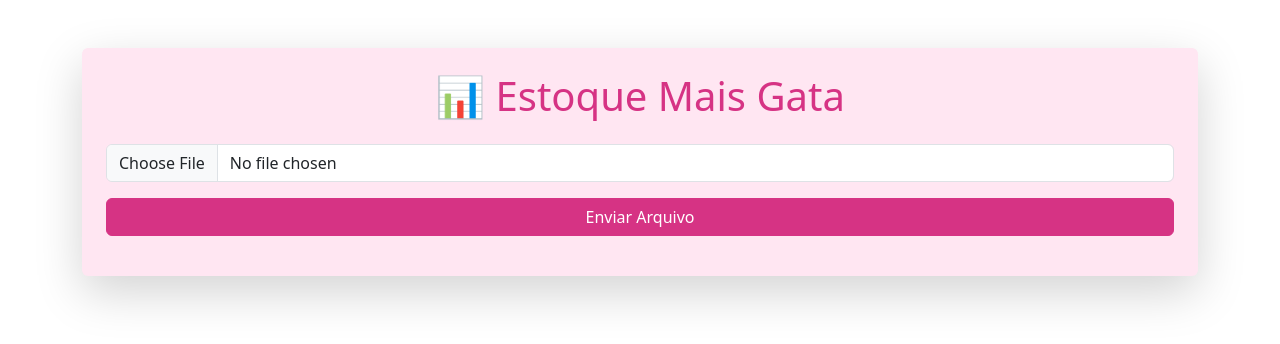
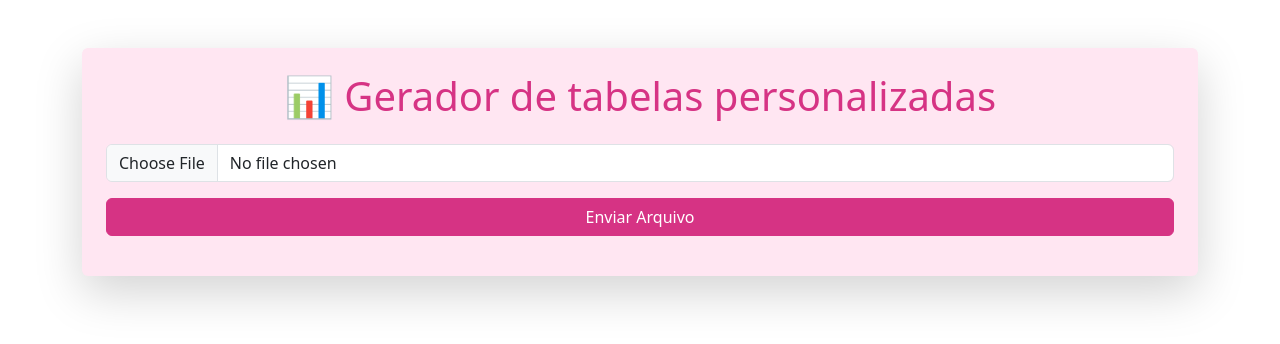
Before and after one commit to Richardalmeida21/G.E-Frontend, a React (Create React App) app: page / in a window 1280 px wide. Shown: the top 344 px of the page. Built offline with nearby package versions, Linux system fonts and the light colour scheme.

Commit message:
Update App.js

```diff
--- a/src/App.js
+++ b/src/App.js
@@ -49,7 +49,7 @@ const App = () => {
   return (
     <div className="container mt-5 text-center">
       <div className="card p-4 shadow-lg border-0" style={{ backgroundColor: "#ffe6f2" }}>
-        <h1 className="mb-4" style={{ color: "#d63384" }}>📊 Estoque Mais Gata</h1>
+        <h1 className="mb-4" style={{ color: "#d63384" }}>📊 Gerador de tabelas personalizadas</h1>
         <input
           type="file"
           className="form-control mb-3"
```
